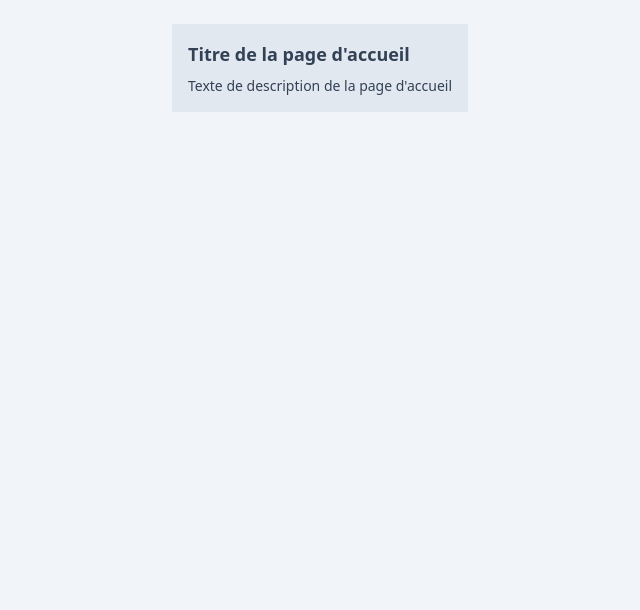
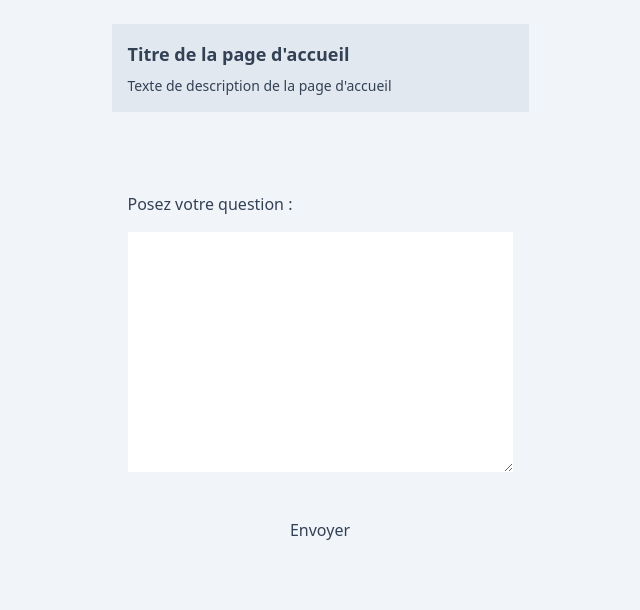
Before and after one commit to C-Vellen/Demo, a Django app: page / in a window 1280 px wide. Shown: the part 80-690 px from the top of the page, without its empty margins (320-960 px from the left). Run offline with Django 5.2, Linux system fonts and the light colour scheme; the visitor is signed in with stand-in values (Sample User, id 1); data comes from the database, SQL or seed files in the repository; some libraries are stand-ins or nearby versions.

Commit message:
prompt analyse de sentiments - distilbert

```diff
--- /dev/null
+++ b/demo/apps/home/forms.py
@@ -0,0 +1,12 @@
+from django import forms
+
+
+class PromptForm(forms.Form):
+    prompt = forms.CharField(
+        label="",
+        max_length=1000,
+        widget=forms.Textarea(attrs={"class": "prompt"}),
+    )
+
+    class Meta:
+        widgets = {}
--- a/demo/apps/home/templates/home/index.html
+++ b/demo/apps/home/templates/home/index.html
@@ -6,7 +6,7 @@
 {% endblock %}
 
 {% block content %}
-    <section id="accueil" class="reachable">
+    <section id="accueilflex flex-col" class="reachable">
         <div class="mt-6 p-4 flex flex-col justify-center items-start bg-slate-200">
             <div id="titre" class="mb-2 ">
                 <h1 class="text-sm font-bold sm:text-lg">{{Accueil_titre|find_content:10}}</h1>
@@ -15,6 +15,27 @@
                 <p>{{Accueil_description|find_content:150}}</p>
             </div>
         </div>
+        <div class="mt-6 p-4 flex flex-col justify-center items-start">
+            <form class="flex flex-col items-center" method="post" action=".">
+                {% csrf_token %}
+
+                {% if request %}
+                    <div class="mt-10 flex flex-col gap-4">
+                        <p class="prompt">{{ prompt }}</p>
+                        <p class="response">{{ response}}</p>
+                    </div>
+                    <a class="mt-10 action-button" href="{% url 'home:index' %}">Recommencer</a>
+
+                {% else %}
+                    <div class="mt-10 flex flex-col gap-4">
+                        <p>Posez votre question :</p>
+                        {{ form }}
+                    </div>
+                    <button type="submit" class="mt-10 action-button">Envoyer</button>
+                {% endif %}
+            </form>
+
+        </div>
     </section>
 
 
--- a/demo/apps/home/views.py
+++ b/demo/apps/home/views.py
@@ -1,6 +1,8 @@
 from django.shortcuts import render
 from django.contrib.auth.decorators import login_required
 from .context import usercontext
+from .forms import PromptForm
+from .output import model_output
 
 
 @login_required
@@ -10,6 +12,16 @@
         {
             "titre_onglet": "Démo",
             "titre_presentation": "Démonstration",
+            "response": "",
+            "request": False,
         }
     )
+    form = PromptForm(request.POST or None)
+    if request.method == "POST" and form.is_valid():
+        prompt = form.cleaned_data["prompt"]
+        response = model_output(prompt)
+        context.update({"prompt": prompt, "response": response, "request": True})
+
+    context.update({"form": form})
+
     return render(request, "home/index.html", context)
--- a/pyproject.toml
+++ b/pyproject.toml
@@ -15,7 +15,9 @@
     "django-debug-toolbar (>=6.0.0,<7.0.0)",
     "pillow (>=11.3.0,<12.0.0)",
     "django-tailwind[reload] (>=4.2.0,<5.0.0)",
-    "asgiref (>=3.9.2,<4.0.0)"
+    "asgiref (>=3.9.2,<4.0.0)",
+    "transformers (>=4.56.2,<5.0.0)",
+    "torch (>=2.8.0,<3.0.0)"
 ]
 
 
```
Also changed, not shown: demo/apps/home/output.py (added, +13 -0 lines), demo/theme/static_src/src/styles.css (+8 -0 lines), 1 other file.
